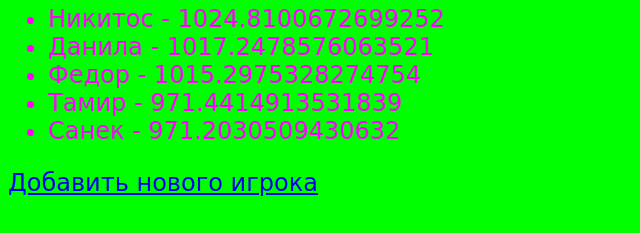
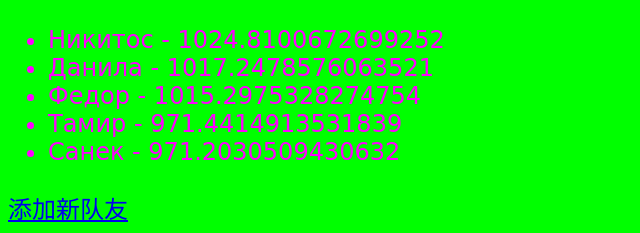
Before and after one commit to Mazide/pingpongfurry, a Flask app: page / in a window 1280 px wide. Shown: the part 641-874 px from the top of the page, without its empty margins (0-640 px from the left). Before the commit the page ends 837 px from the top, so only its background shows below. Run offline with Flask 2, Linux system fonts and the light colour scheme; data comes from the database, SQL or seed files in the repository; data that the repository does not hold is empty.

Commit message:
add localisation

```diff
--- a/templates/index.html
+++ b/templates/index.html
@@ -2,7 +2,7 @@
 <html lang="en">
 <head>
     <meta charset="UTF-8">
-    <title>Главная страница</title>
+    <title>乒乓球比赛</title>
     <style>
         body {
             background-color: #00FF00;
@@ -19,19 +19,19 @@
     </style>
 </head>
 <body>
-    <h1>ПИНГПОНГ!</h1>
+    <h1>粉碎或放弃。!</h1>
     <div style="text-align: center; margin-top: 20px;">
         <img src={{ gif_url }} alt="Ping Pong Gif" style="max-width: 100%; height: auto;">
     </div>
 
-    <a href="{{ url_for('match') }}">Добавить результат матча</a>
+    <a href="{{ url_for('match') }}">添加比赛结果</a>
     <ul>
         {% for player in players %}
             <li>{{ player.name }} - {{ player.rating }}</li>
         {% endfor %}
     </ul>
 
-    <a href="{{ url_for('add_player') }}">Добавить нового игрока</a>
+    <a href="{{ url_for('add_player') }}">添加新队友</a>
 
 </body>
 </html>
```
Also changed, not shown: 1 other file.
